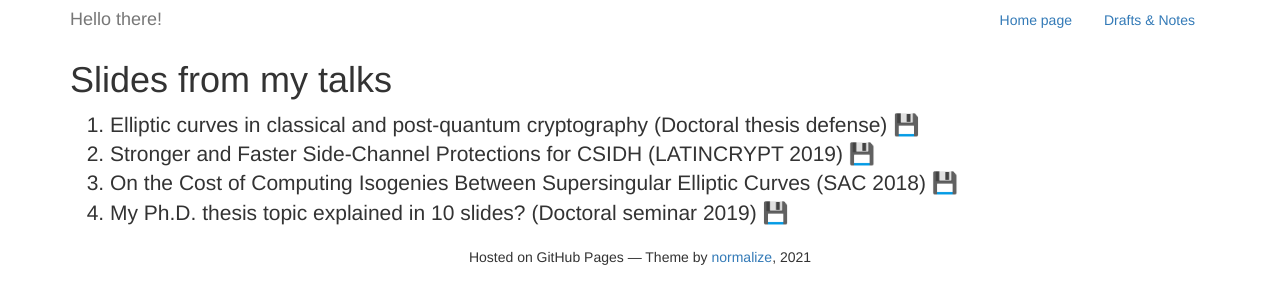
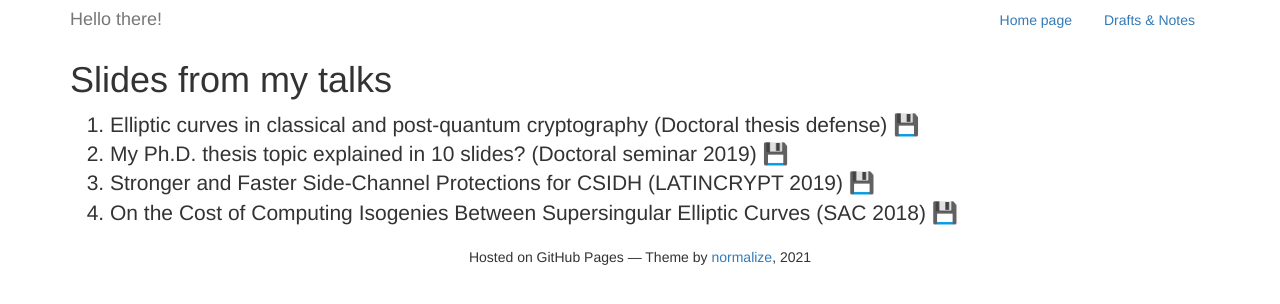
Before and after one commit to JJChiDguez/JJChiDguez.github.io, a Jekyll site: the page built from docs/slides.md, in a window 1280 px wide. Shown: the top 304 px of the page. Built offline with Jekyll 4.4.1, drawn with Linux system fonts in a browser that asks for light colours.

```diff
--- a/docs/slides.md
+++ b/docs/slides.md
@@ -7,6 +7,6 @@ filename: slides.md
 # Slides from my talks
 
 1. Elliptic curves in classical and post-quantum cryptography (Doctoral thesis defense) [&#x1f4be;](pdfs/PhD-defense.pdf)
+1. My Ph.D. thesis topic explained in 10 slides? (Doctoral seminar 2019) [&#x1f4be;](pdfs/monologue.pdf)
 1. Stronger and Faster Side-Channel Protections for CSIDH (LATINCRYPT 2019) [&#x1f4be;](pdfs/LATINCRYPT19.pdf)
 1. On the Cost of Computing Isogenies Between Supersingular Elliptic Curves (SAC 2018) [&#x1f4be;](pdfs/SAC18.pdf)
-1. My Ph.D. thesis topic explained in 10 slides? (Doctoral seminar 2019) [&#x1f4be;](pdfs/monologue.pdf)
```
Also changed, not shown: 1 other file.
